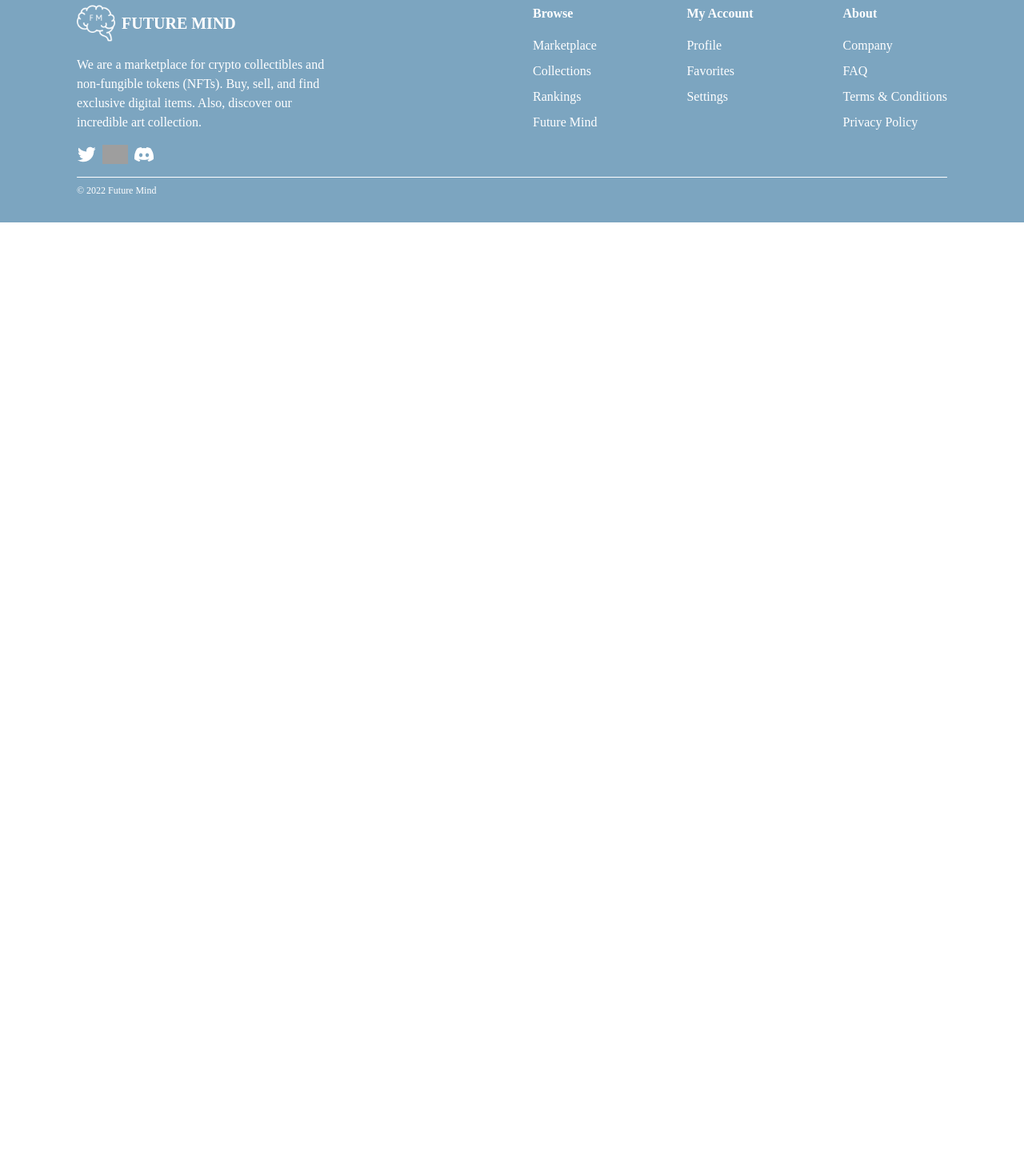
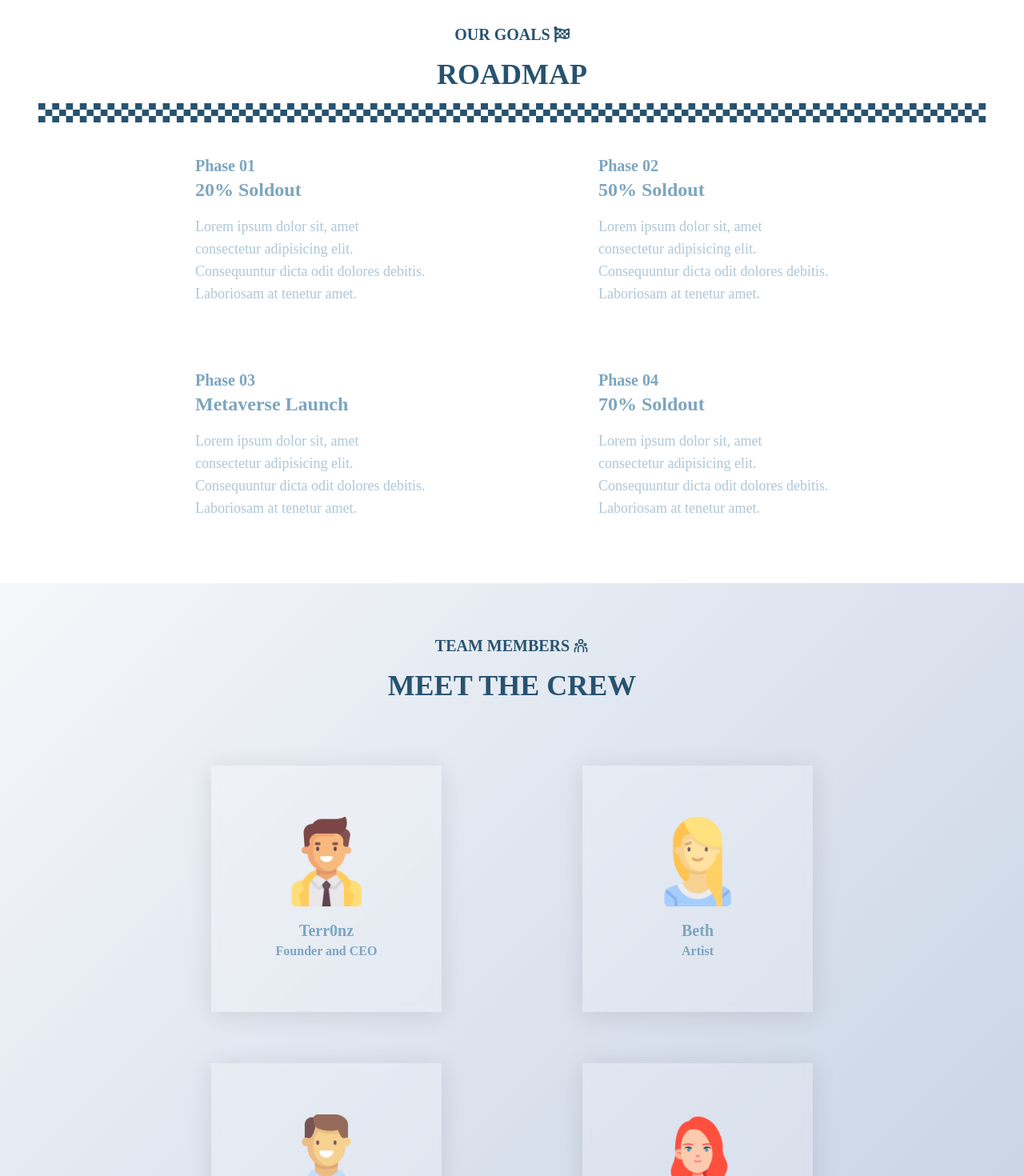
Before and after one commit to gonrodter/future-mind-marketplace, a React (Create React App) app: page /futuremind in a window 1280 px wide. Shown: the part 2580-4050 px from the top of the page at 80% size. Before the commit the page ends 2858 px from the top, so only its background shows below. Built offline with nearby package versions, Linux system fonts and the light colour scheme; grey boxes are pictures that could not be loaded.

Commit message:
roadmap and team sections responsive

```diff
--- a/src/App.jsx
+++ b/src/App.jsx
@@ -44,8 +44,8 @@ function App () {
                 <MainMint accounts={accounts} setAccounts={setAccounts} />{" "}
                 <CollectionInfo />
                 <CollectionAboutUs />
-                {/*<CollectionRoadmap />
-                <CollectionTeam /> <CollectionFAQ /> */}
+                <CollectionRoadmap />
+                <CollectionTeam /> {/*<CollectionFAQ /> */}
               </>
             }
           ></Route>
--- a/src/components/FutureMind/CollectionRoadmap.jsx
+++ b/src/components/FutureMind/CollectionRoadmap.jsx
@@ -4,20 +4,23 @@ import React from "react";
 
 const CollectionRoadmap = () => {
   return (
-    <div className="h-full mt-14 mb-48 font-body">
-      <div className="ml-60">
-        <p className="flex items-center text-xl uppercase text-secondary-blue font-bold mb-4">
-          Our Goals <span className="pl-1"><FaFlagCheckered /></span>
+    <div className="h-full mt-14 mb-20 px-12 font-body">
+      <div className="">
+        <p className="flex justify-center items-center text-xl uppercase text-secondary-blue font-bold mb-4">
+          Our Goals
+          <span className="pl-1">
+            <FaFlagCheckered />
+          </span>
         </p>
-        <p className="text-4xl uppercase text-secondary-blue font-extrabold">
+        <p className="text-4xl text-center uppercase text-secondary-blue font-extrabold">
           Roadmap
         </p>
       </div>
-      <div className="mx-60 mt-4">
-        <img className="h-6 w-full " src={finish_line} alt="finish_line" />
+      <div className="mt-4">
+        <img className="h-6 w-full" src={finish_line} alt="finish_line" />
       </div>
-      <div className="flex justify-between mx-60 mt-10">
-        <div>
+      <div className="grid md:grid-cols-2 justify-center gap-20 1.5xl:flex 1.5xl:gap-10 1.5xl:px-12 mt-10 px-10 xl:px-32">
+        <div className="m-auto">
           <p className="text-primary-blue text-xl font-bold">Phase 01</p>
           <p className="text-primary-blue text-2xl font-bold">20% Soldout</p>
           <p className="text-primary-lighter-blue text-lg w-72 mt-4">
@@ -25,7 +28,7 @@ const CollectionRoadmap = () => {
             Consequuntur dicta odit dolores debitis. Laboriosam at tenetur amet.
           </p>
         </div>
-        <div>
+        <div className="m-auto">
           <p className="text-primary-blue text-xl font-bold">Phase 02</p>
           <p className="text-primary-blue text-2xl font-bold">50% Soldout</p>
           <p className="text-primary-lighter-blue text-lg w-72 mt-4">
@@ -33,7 +36,7 @@ const CollectionRoadmap = () => {
             Consequuntur dicta odit dolores debitis. Laboriosam at tenetur amet.
           </p>
         </div>
-        <div>
+        <div className="m-auto">
           <p className="text-primary-blue text-xl font-bold">Phase 03</p>
           <p className="text-primary-blue text-2xl font-bold">
             Metaverse Launch
@@ -43,7 +46,7 @@ const CollectionRoadmap = () => {
             Consequuntur dicta odit dolores debitis. Laboriosam at tenetur amet.
           </p>
         </div>
-        <div>
+        <div className="m-auto">
           <p className="text-primary-blue text-xl font-bold">Phase 04</p>
           <p className="text-primary-blue text-2xl font-bold">70% Soldout</p>
           <p className="text-primary-lighter-blue text-lg w-72 mt-4">
--- a/src/components/FutureMind/CollectionTeam.jsx
+++ b/src/components/FutureMind/CollectionTeam.jsx
@@ -7,17 +7,20 @@ import React from "react";
 
 const CollectionTeam = () => {
   return (
-    <div className="font-body h-full linear-bg px-60 pb-20">
+    <div className="font-body h-full linear-bg px-12 pb-20">
       <div className="pt-16">
-        <p className="flex items-center text-xl uppercase text-secondary-blue font-bold mb-4">
-          Team Members <span className="pl-1"><RiTeamLine /></span>
+        <p className="flex justify-center items-center text-xl uppercase text-secondary-blue font-bold mb-4">
+          Team Members{" "}
+          <span className="pl-1">
+            <RiTeamLine />
+          </span>
         </p>
-        <p className="text-4xl uppercase text-secondary-blue font-extrabold">
+        <p className="text-4xl text-center uppercase text-secondary-blue font-extrabold">
           Meet the crew
         </p>
       </div>
-      <div className="flex flex-row flex-wrap gap-16 py-10">
-        <div className="glass p-16">
+      <div className="grid md:grid-cols-2 2xl:grid-cols-4 2xl:px-0 gap-16 lg:px-40 py-20">
+        <div className="glass p-16 m-auto">
           <img
             className="h-28 block ml-auto mr-auto"
             src={avatar}
@@ -30,7 +33,7 @@ const CollectionTeam = () => {
             Founder and CEO
           </p>
         </div>
-        <div className="glass p-16">
+        <div className="glass p-16 m-auto">
           <img
             className="h-28 block ml-auto mr-auto"
             src={avatar2}
@@ -43,7 +46,7 @@ const CollectionTeam = () => {
             Artist
           </p>
         </div>
-        <div className="glass p-16">
+        <div className="glass p-16 m-auto">
           <img
             className="h-28 block ml-auto mr-auto"
             src={avatar3}
@@ -56,7 +59,7 @@ const CollectionTeam = () => {
             Blockchain Dev
           </p>
         </div>
-        <div className="glass p-16">
+        <div className="glass p-16 m-auto">
           <img
             className="h-28 block ml-auto mr-auto"
             src={avatar4}
--- a/tailwind.config.js
+++ b/tailwind.config.js
@@ -22,6 +22,7 @@ module.exports = {
       },
       screens: {
         "xs": "585px",
+        "1.5xl": "1370px",
       },
     },
   },
```
